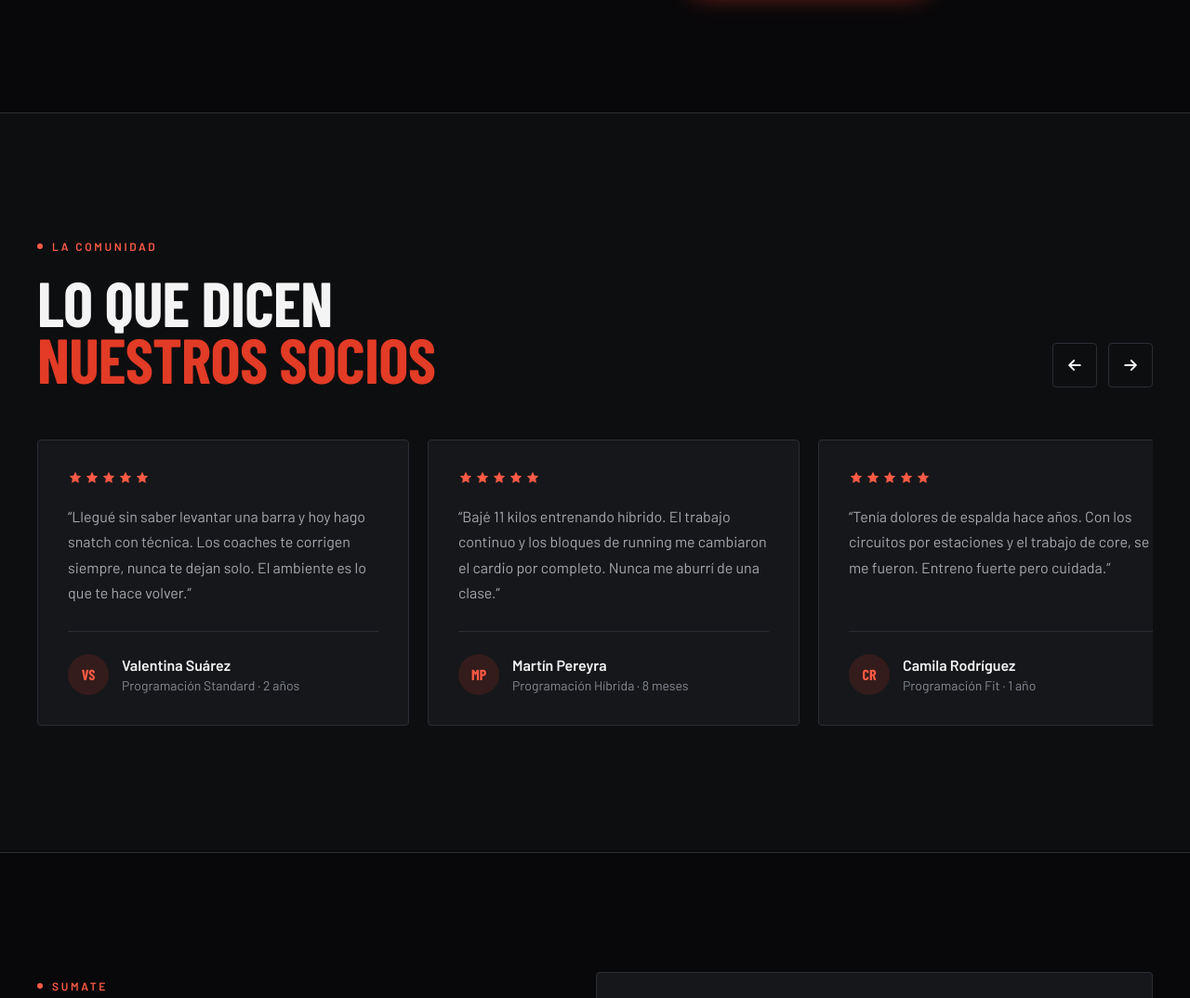
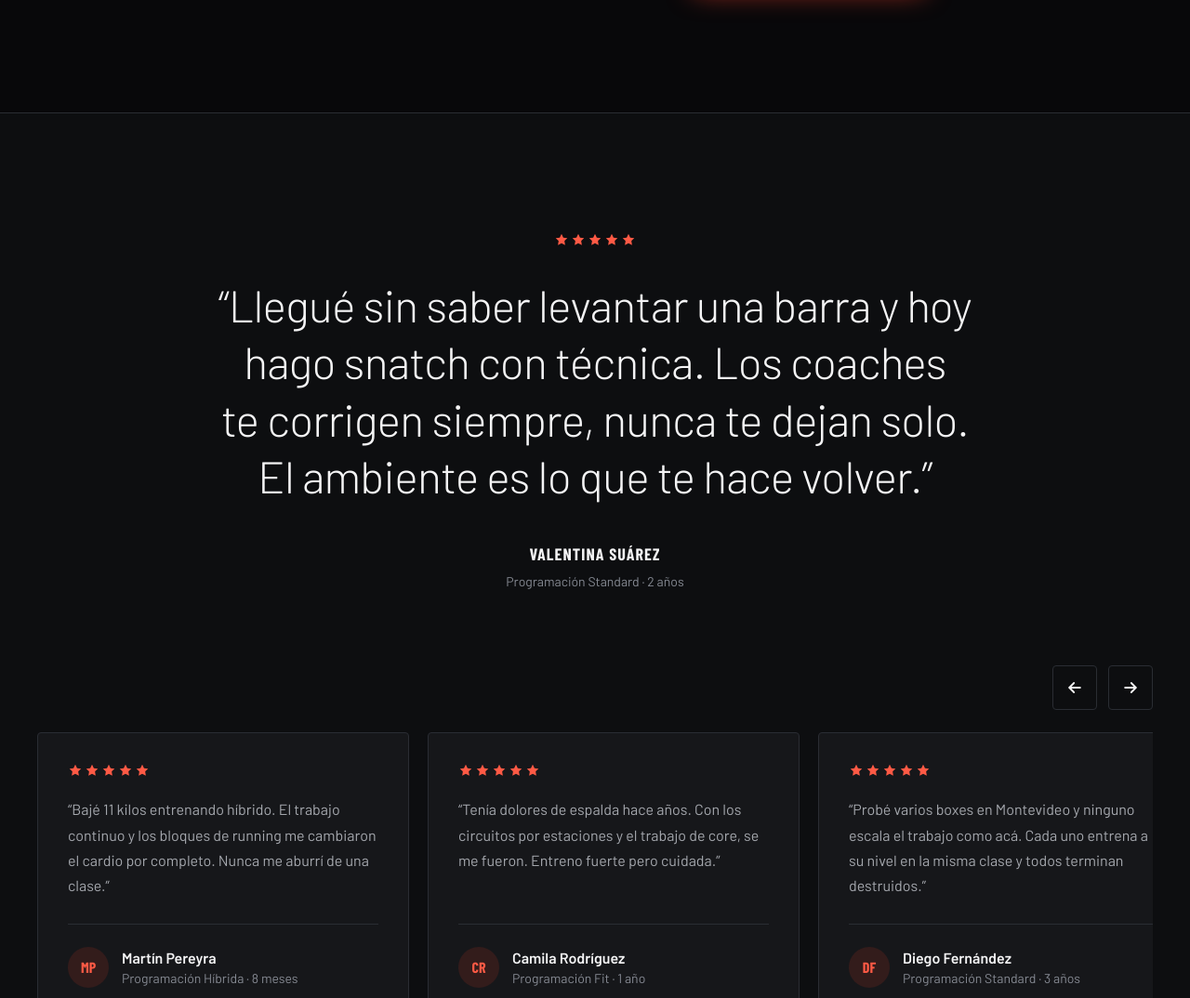
Before and after one commit to alriffaud/Paginas_web, a website: page crossfit/index.html in a window 1280 px wide. Shown: the part 4780-5854 px from the top of the page at 93% size. Drawn offline with nearby package versions, Linux system fonts and the light colour scheme; a web font is replaced by a local one.

Commit message:
Ajustes de la planilla de horarios para movil.

```diff
--- a/crossfit/assets/js/main.js
+++ b/crossfit/assets/js/main.js
@@ -658,7 +658,23 @@
 
     const star = `<svg class="size-4" viewBox="0 0 24 24" fill="currentColor" aria-hidden="true"><path d="m12 2.6 2.9 5.9 6.5.95-4.7 4.6 1.1 6.45L12 17.45 6.2 20.5l1.1-6.45-4.7-4.6 6.5-.95L12 2.6Z"/></svg>`;
 
-    track.innerHTML = RESENAS.map((r) => {
+    // La primera reseña abre la sección como cita grande; el carril lleva
+    // el resto. Sale del mismo array, así que no hay texto duplicado: para
+    // cambiar la destacada alcanza con reordenar RESENAS.
+    const destacada = $("#rev-destacada");
+    const [primera, ...resto] = RESENAS;
+
+    if (destacada && primera) {
+      destacada.innerHTML = `
+        <div class="review-stars justify-center" role="img" aria-label="5 de 5 estrellas">${star.repeat(5)}</div>
+        <blockquote class="quote-hero mt-8">“${primera.texto}”</blockquote>
+        <figcaption class="mt-10">
+          <span class="block quote-nombre">${primera.nombre}</span>
+          <span class="mt-1.5 block text-sm text-ash">${primera.etiqueta}</span>
+        </figcaption>`;
+    }
+
+    track.innerHTML = (destacada && primera ? resto : RESENAS).map((r) => {
       const iniciales = r.nombre
         .split(" ")
         .map((w) => w[0])
--- a/crossfit/index.html
+++ b/crossfit/index.html
@@ -811,15 +811,22 @@
       <!-- ================================================================
            RESEÑAS
            ================================================================ -->
-      <section id="resenas" class="relative overflow-hidden border-y border-line bg-ink-soft py-24 lg:py-32">
+      <section
+        id="resenas"
+        class="relative overflow-hidden border-y border-line bg-ink-soft py-24 lg:py-32"
+        aria-labelledby="resenas-titulo"
+      >
         <div class="shell">
-          <div class="flex flex-col gap-8 lg:flex-row lg:items-end lg:justify-between">
-            <div class="max-w-2xl" data-reveal="up">
-              <p class="eyebrow">La comunidad</p>
-              <h2 class="title-lg mt-5 font-black">Lo que dicen<br /><span class="text-ember">nuestros socios</span></h2>
-            </div>
+          <!-- Sin etiqueta ni título visibles: la sección abre con la cita.
+               El h2 se mantiene para lectores de pantalla, que navegan por
+               encabezados y si no la sección quedaría fuera del índice. -->
+          <h2 id="resenas-titulo" class="sr-only">Lo que dicen nuestros socios</h2>
 
-            <div class="flex items-center gap-3" data-reveal="up">
+          <!-- Cita destacada: se genera desde RESENAS[0] en main.js -->
+          <figure id="rev-destacada" class="mx-auto max-w-4xl text-center" data-reveal="up"></figure>
+
+          <!-- Flechas del carril, alineadas a la derecha -->
+          <div class="mt-20 flex items-center justify-end gap-3" data-reveal="up">
             <button
               type="button"
               id="rev-prev"
@@ -841,15 +848,14 @@
               </svg>
             </button>
           </div>
-          </div>
 
           <!-- Carril con scroll-snap: nativo, táctil y accesible por teclado -->
           <div
             id="rev-track"
-            class="no-scrollbar mt-14 flex snap-x snap-mandatory gap-5 overflow-x-auto scroll-smooth pb-2"
+            class="no-scrollbar mt-6 flex snap-x snap-mandatory gap-5 overflow-x-auto scroll-smooth pb-2"
             tabindex="0"
             role="region"
-            aria-label="Reseñas de socios, desplazable horizontalmente"
+            aria-label="Más reseñas de socios, desplazable horizontalmente"
           ></div>
         </div>
       </section>
--- a/crossfit/src/input.css
+++ b/crossfit/src/input.css
@@ -633,6 +633,31 @@
     color: var(--color-ash);
   }
 
+  /* --- Reseñas: cita destacada -----------------------------------------
+     Es el único lugar del sitio con tipografía grande, liviana y en caja
+     baja. Todo lo demás es condensada, pesada y en mayúsculas, así que
+     este bloque rompe el ritmo por contraste tipográfico y no sumando
+     elementos. Por eso la sección no lleva etiqueta ni título visible.
+     -------------------------------------------------------------------- */
+  .quote-hero {
+    font-family: var(--font-body);
+    font-size: clamp(1.5rem, 4.2vw, 3rem);
+    font-weight: 300;
+    line-height: 1.28;
+    letter-spacing: -0.015em;
+    color: var(--color-cloud);
+    text-wrap: balance;
+  }
+
+  .quote-nombre {
+    font-family: var(--font-display);
+    font-size: 1.125rem;
+    font-weight: 800;
+    text-transform: uppercase;
+    letter-spacing: 0.06em;
+    color: var(--color-cloud);
+  }
+
   /* --- Reseñas --------------------------------------------------------- */
   .review {
     flex: none;
```
Also changed, not shown: crossfit/assets/css/main.css. Lines whose indentation alone changed are shown as unchanged.
